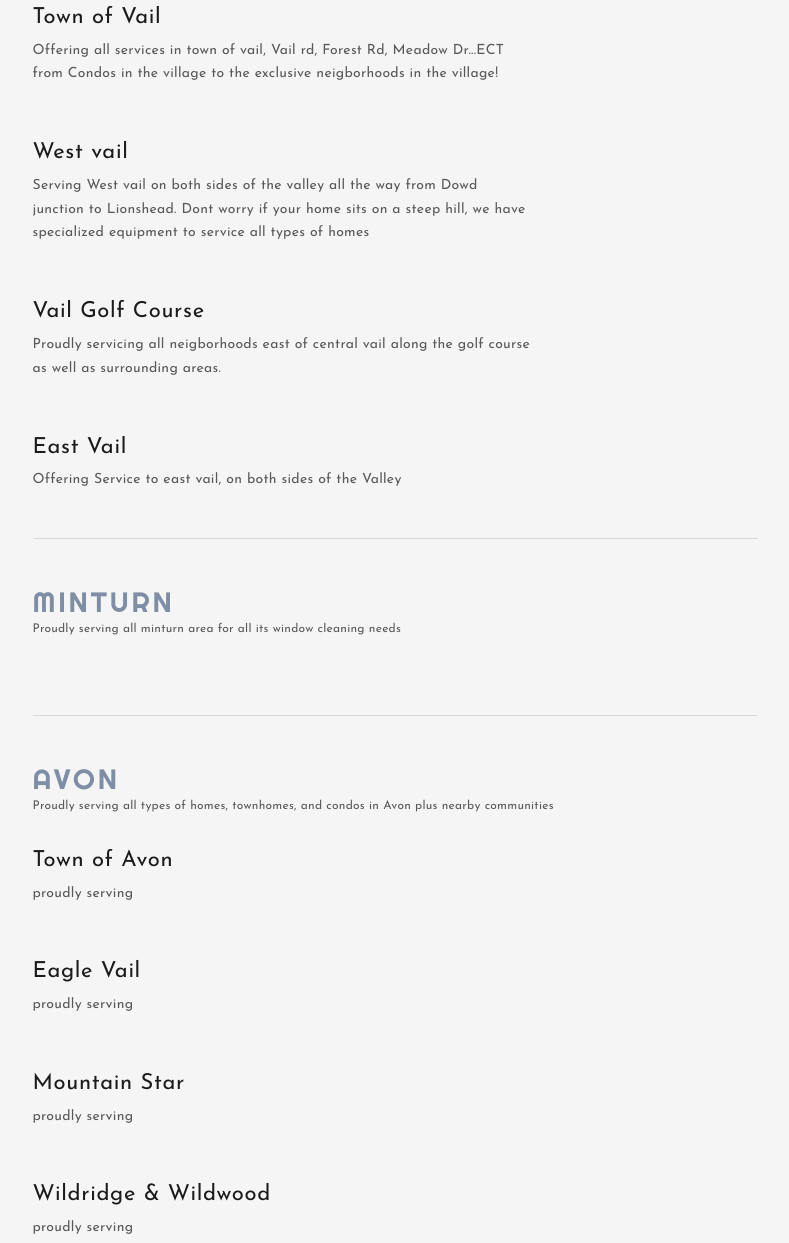
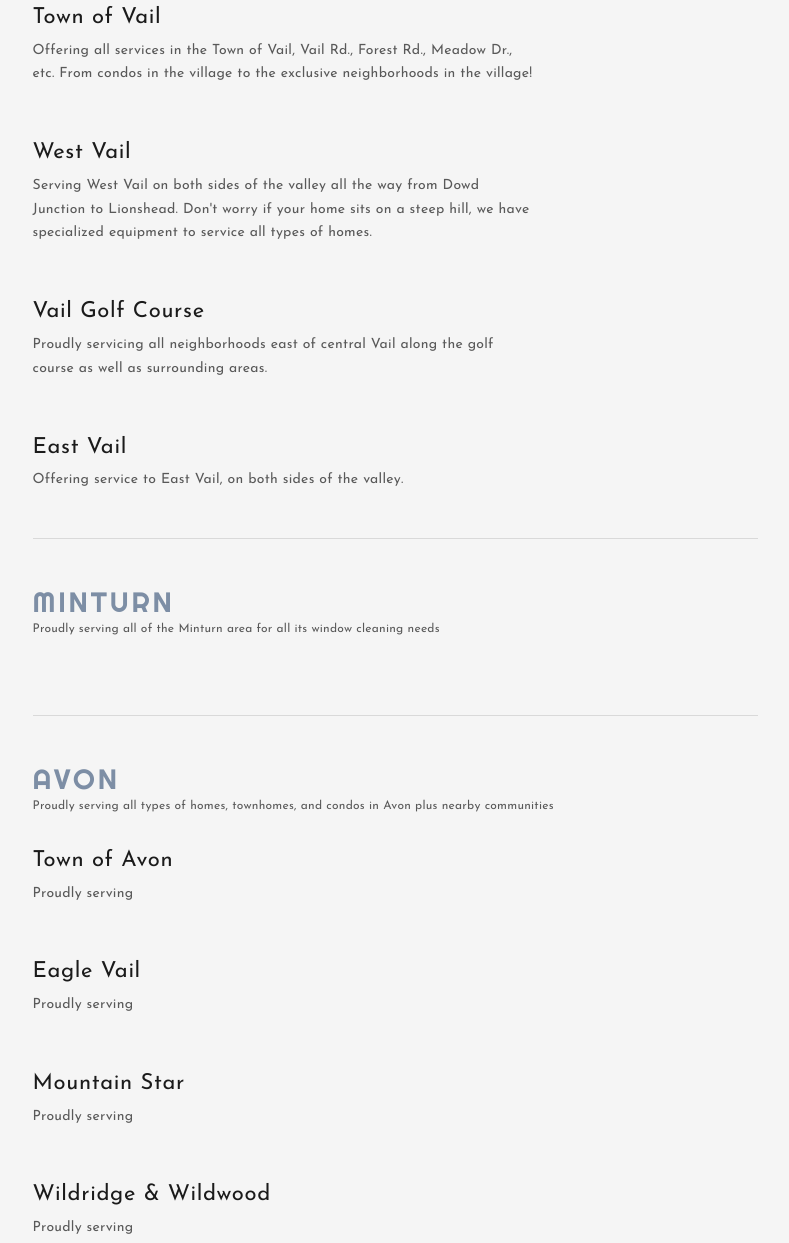
Before and after one commit to ikerviker/Puresight-website-project, a website: page service-areas.html in a window 1280 px wide. Shown: the part 535-1778 px from the top of the page, without its empty margins (245-1034 px from the left). Drawn offline with Linux system fonts and the light colour scheme.

Commit message:
Fix copy on service areas, remove empty Instagram section, enable clean URLs
- gallery.html: remove empty Instagram section
- service-areas.html: complete Cordillera sentence, give Edwards, Wolcott
  and Eagle & Gypsum their own descriptions, fix typos and capitalization
- index.html: capitalize sentence in Our Process section
- vercel.json: enable cleanUrls so /contact, /gallery, etc. resolve

Co-Authored-By: Claude Opus 5.5 <noreply@anthropic.com>

```diff
--- a/service-areas.html
+++ b/service-areas.html
@@ -25,24 +25,24 @@
     var AVON_DESC = "Proudly serving all types of homes, townhomes, and condos in Avon plus nearby communities";
     var regions = [
       { name: "Vail", desc: "", areas: [
-        ["Town of Vail", "Offering all services in town of vail, Vail rd, Forest Rd, Meadow Dr...ECT from Condos in the village to the exclusive neigborhoods in the village!"],
-        ["West vail", "Serving West vail on both sides of the valley all the way from Dowd junction to Lionshead. Dont worry if your home sits on a steep hill, we have specialized equipment to service all types of homes"],
-        ["Vail Golf Course", "Proudly servicing all neigborhoods east of central vail along the golf course as well as surrounding areas."],
-        ["East Vail", "Offering Service to east vail, on both sides of the Valley"]
+        ["Town of Vail", "Offering all services in the Town of Vail, Vail Rd., Forest Rd., Meadow Dr., etc. From condos in the village to the exclusive neighborhoods in the village!"],
+        ["West Vail", "Serving West Vail on both sides of the valley all the way from Dowd Junction to Lionshead. Don't worry if your home sits on a steep hill, we have specialized equipment to service all types of homes."],
+        ["Vail Golf Course", "Proudly servicing all neighborhoods east of central Vail along the golf course as well as surrounding areas."],
+        ["East Vail", "Offering service to East Vail, on both sides of the valley."]
       ]},
-      { name: "Minturn", desc: "Proudly serving all minturn area for all its window cleaning needs", areas: [] },
+      { name: "Minturn", desc: "Proudly serving all of the Minturn area for all its window cleaning needs", areas: [] },
       { name: "Avon", desc: AVON_DESC, areas: [
         ["Town of Avon"], ["Eagle Vail"], ["Mountain Star"], ["Wildridge & Wildwood"], ["Beaver Creek"], ["Bachelor Gulch"]
       ]},
-      { name: "Edwards", desc: AVON_DESC, areas: [
-        ["Edwards center"], ["Arrowhead"], ["Singletree"], ["Homestead"], ["Lake creek"],
-        ["Cordillera", "proudly serving all 4 areas of cordillera. Valley, Divide, Ranch, and Summit. we are cleared for gate access to all cordillera"]
+      { name: "Edwards", desc: "Proudly serving all types of homes, townhomes, and condos in Edwards plus nearby communities", areas: [
+        ["Edwards center"], ["Arrowhead"], ["Singletree"], ["Homestead"], ["Lake Creek"],
+        ["Cordillera", "Proudly serving all 4 areas of Cordillera: the Valley, Divide, Ranch, and Summit. We are cleared for gate access to all Cordillera communities."]
       ]},
-      { name: "Wolcott", desc: AVON_DESC, areas: [
-        ["Wolcott north side"], ["Red sky Ranch"], ["Bellyache Ridge"]
+      { name: "Wolcott", desc: "Proudly serving all types of homes, townhomes, and condos in Wolcott plus nearby communities", areas: [
+        ["Wolcott north side"], ["Red Sky Ranch"], ["Bellyache Ridge"]
       ]},
-      { name: "Eagle & Gypsum", desc: AVON_DESC, areas: [
-        ["Eby Creek"], ["Town of Eagle"], ["Eagle Ranch"], ["Frost Creek"], ["Town of Gypsum", "proudly serving all of gypsum"]
+      { name: "Eagle & Gypsum", desc: "Proudly serving all types of homes, townhomes, and condos in Eagle and Gypsum plus nearby communities", areas: [
+        ["Eby Creek"], ["Town of Eagle"], ["Eagle Ranch"], ["Frost Creek"], ["Town of Gypsum", "Proudly serving all of Gypsum."]
       ]}
     ];
     var esc = function (s) { return s.replace(/&/g, "&amp;").replace(/</g, "&lt;"); };
@@ -50,7 +50,7 @@
       return '<div class="region"><h3 class="region-name">' + esc(r.name) + '</h3>' +
         '<p class="region-desc">' + esc(r.desc) + '</p>' +
         r.areas.map(function (a) {
-          return '<div class="area"><h4 class="h3">' + esc(a[0]) + '</h4><p class="p">' + esc(a[1] || "proudly serving") + '</p></div>';
+          return '<div class="area"><h4 class="h3">' + esc(a[0]) + '</h4><p class="p">' + esc(a[1] || "Proudly serving") + '</p></div>';
         }).join("") + '</div>';
     }).join("");
   </script>
```
Also changed, not shown: gallery.html (+0 -3 lines), index.html (+1 -1 lines), vercel.json (added).
